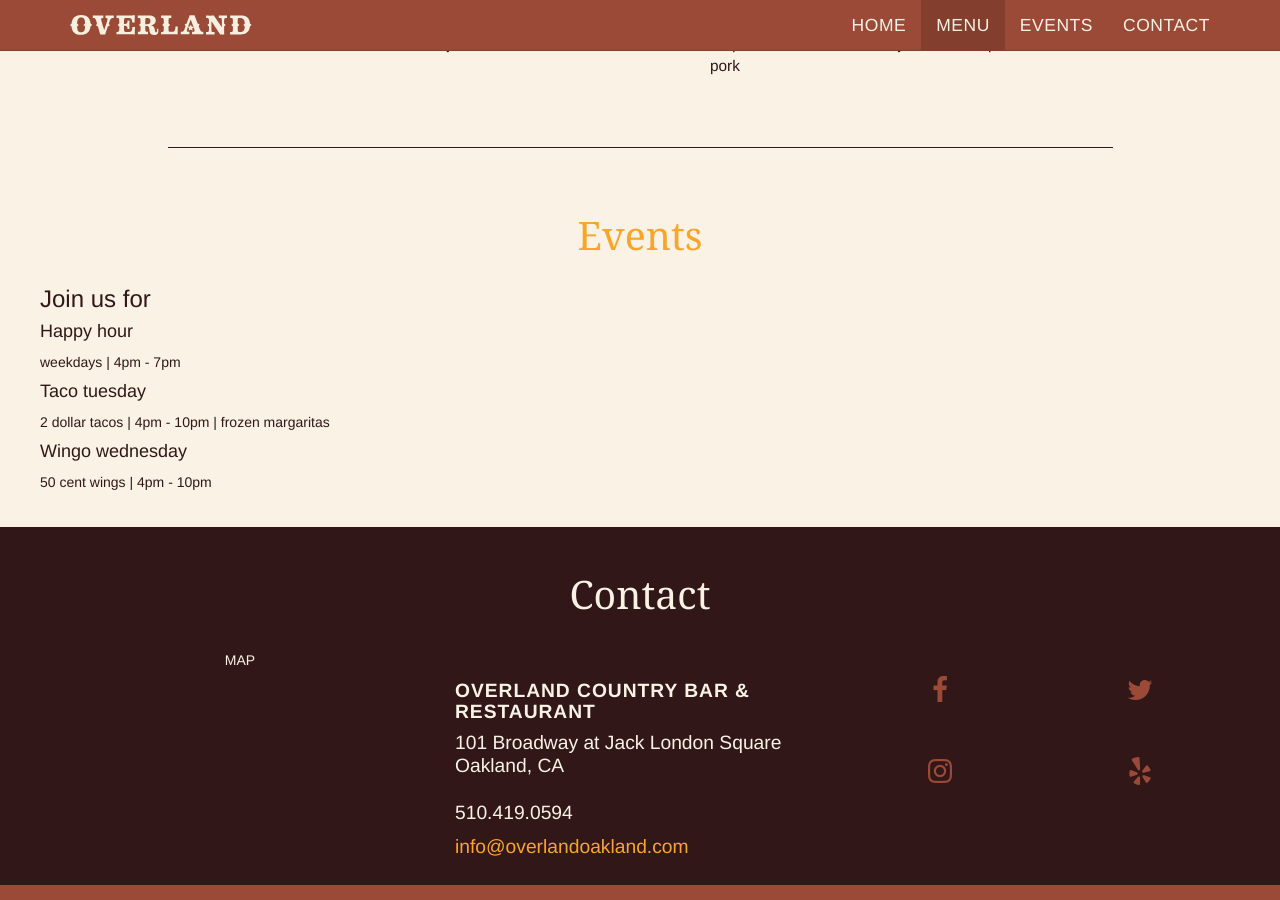
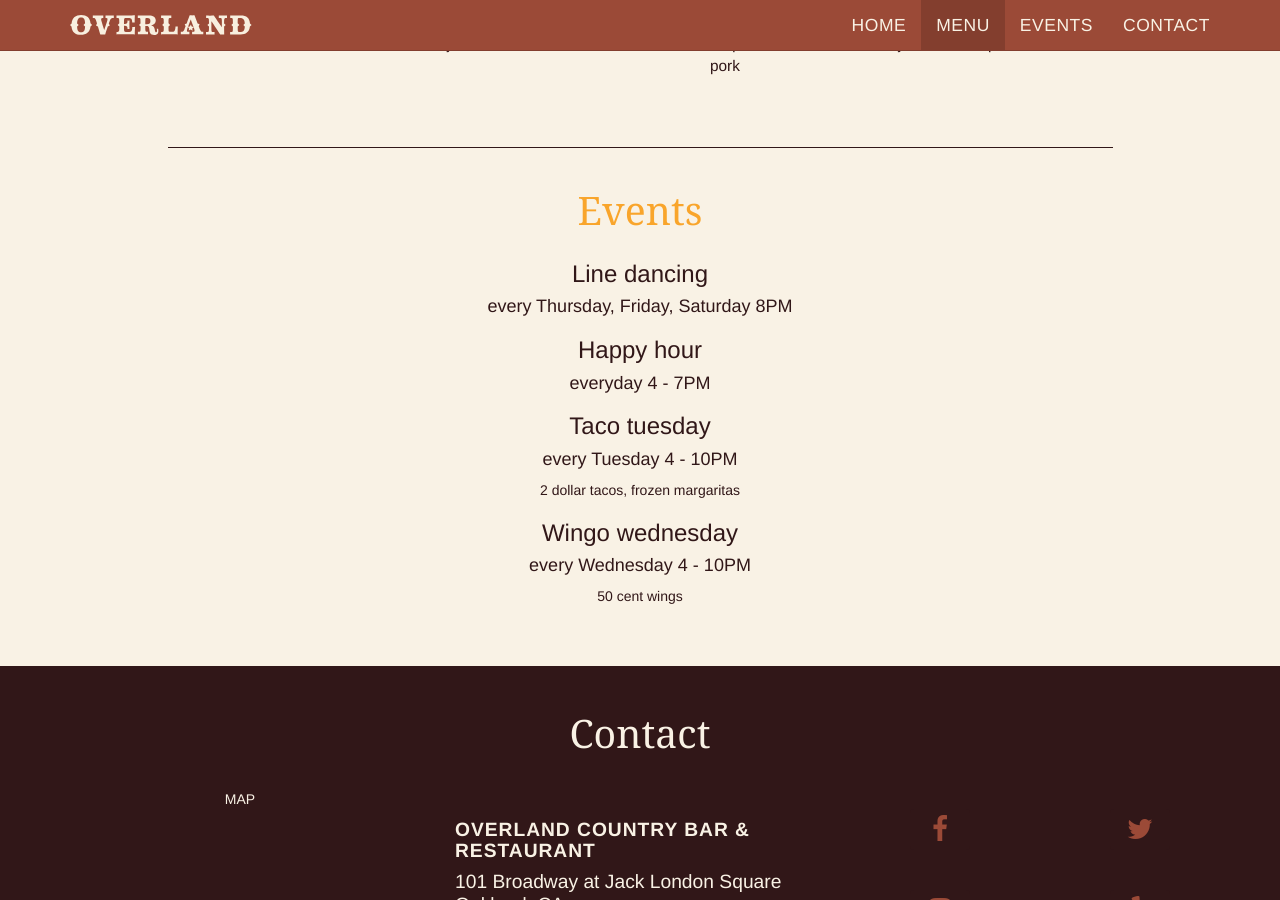
Before and after one commit to overland-oakland/overland-oakland.github.io, a Jekyll site: the page built from index.html, in a window 1280 px wide and 900 px high, scrolled down 1020 px. Built offline with Jekyll 4.4.1, drawn with Linux system fonts in a browser that asks for light colours; nearby versions of some CDN libraries.

Commit message:
style and format the events section

```diff
--- a/_data/events/regular.yml
+++ b/_data/events/regular.yml
@@ -2,13 +2,24 @@
 name: always
 description: join us for
 items:
-  - name: happy hour
-    description: weekdays | 4pm - 7pm
+  - title: line dancing
+    day: every Thursday, Friday, Saturday
+    time: 8PM
+    description:
     thumbnail:
-  - name: taco tuesday
-    description: 2 dollar tacos | 4pm - 10pm | frozen margaritas
+  - title: happy hour
+    day: everyday
+    time: 4 - 7PM
+    description:
     thumbnail:
-  - name: wingo wednesday
-    description: 50 cent wings | 4pm - 10pm
+  - title: taco tuesday
+    day: every Tuesday
+    time: 4 - 10PM
+    description: 2 dollar tacos, frozen margaritas
+    thumbnail:
+  - title: wingo wednesday
+    day: every Wednesday
+    time: 4 - 10PM
+    description: 50 cent wings
     thumbnail:
 ---
--- a/_includes/events.html
+++ b/_includes/events.html
@@ -1,20 +1,30 @@
-<section id="events">
+<section id="events" class="events pad-50-bottom">
 	<div class="container">
-		<div class="row pad-25-top">
+		<div class="row">
 			<h2 class="text-center section-header text-warning">Events</h2>
-			<div class="row pad-25-bottom">
+		</div>
 
-				<h3>{{ site.data.events.regular.description | capitalize }}</h3>
-
+		<div class="row">
+			<div class="col-xs-12 col-sm-10 col-sm-offset-1">
+				<ul class="list-unstyled text-center">
 				{% for event in site.data.events.regular.items %}
-				{% if event.thumbnail %}
-				<img src="{{ event.thumbnail }}" alt="{{ event.name }}">
-				{% endif %}
-				<h4>{{ event.name | capitalize }}</h4>
-				<p>{{ event.description }}</p>
+				<li class="eventItem">
+					{% if event.thumbnail %}
+					<img src="{{ event.thumbnail }}" alt="{{ event.name }}">
+					{% endif %}
+					<h3 class="eventItem-title">{{ event.title | capitalize }}</h3>
+					<h4 class="eventItem-subtitle">{{ event.day }}
+						<span class="eventItem-subtitle--time">{{ event.time }}</span>
+					</h4>
+					{% if event.description %}
+						<p class="eventItem-description">
+							{{ event.description }}
+						</p>
+					{% endif %}
+				</li>
 				{% endfor %}
-
-			</div><!--.row-->
-		</div>
+				</ul>
+			</div>
+		</div><!--.row-->
 	</div>
 </section>
```
Also changed, not shown: _app/styles/less/components/events.less (added, +29 -0 lines).
